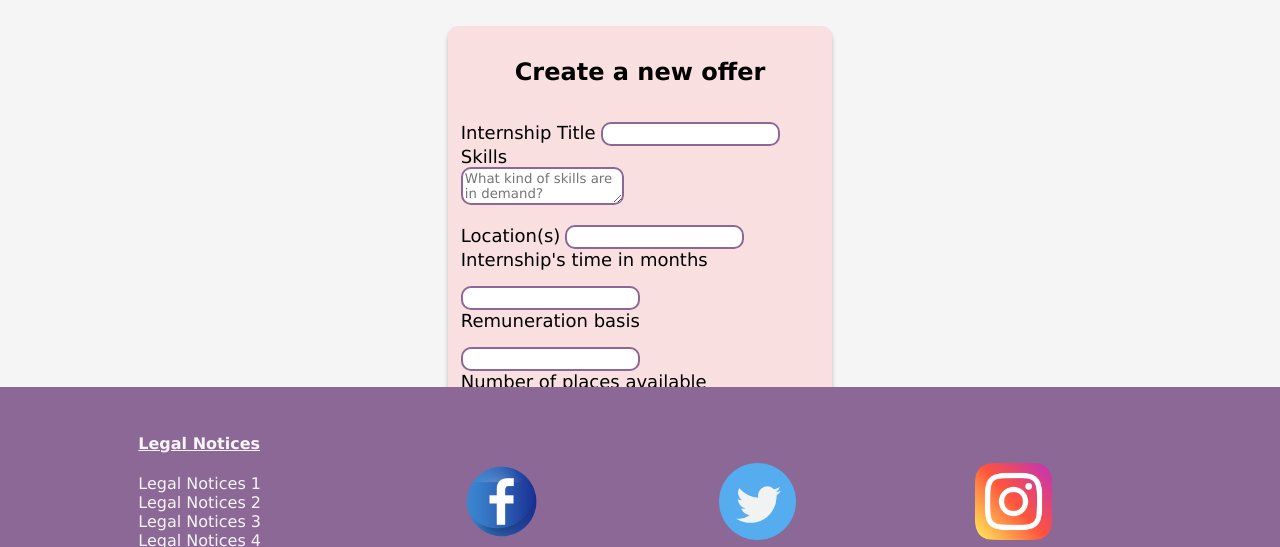
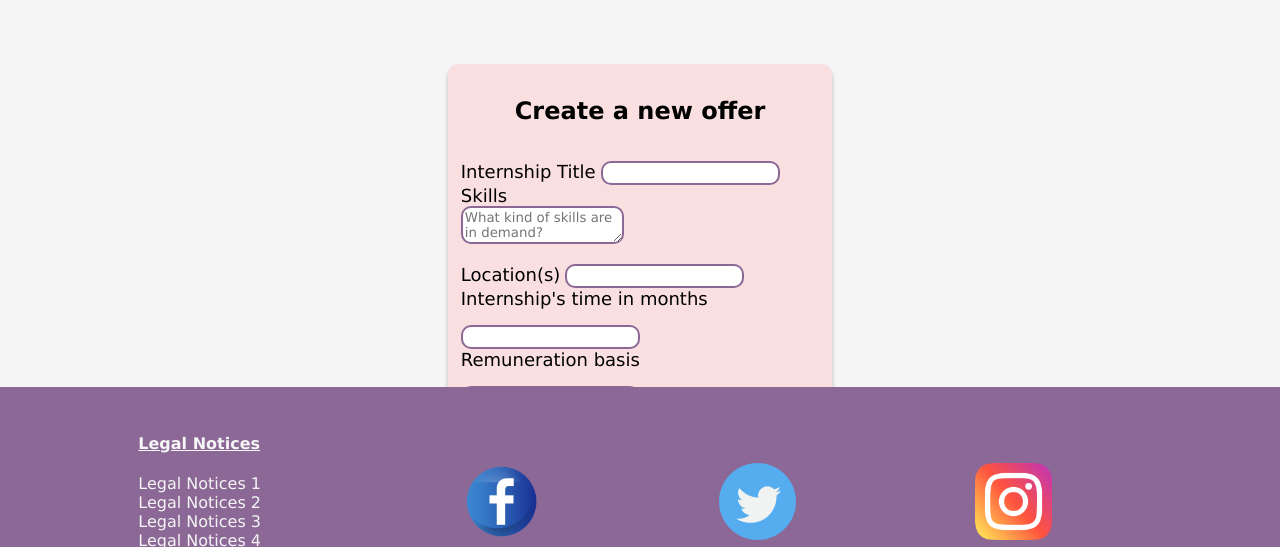
Before and after one commit to Maximcuynat/monstage, a PHP site: template View/ViewCreateOffer.php in a window 1280 px wide. Shown: the part 253-800 px from the top of the page. Run offline with PHP 8.4, Linux system fonts and the light colour scheme; the template is opened without the code that fills it, so the values that code supplies are empty.

Commit message:
margin top cadre offer

```diff
--- a/assets/css/generalStyle.css
+++ b/assets/css/generalStyle.css
@@ -85,7 +85,7 @@
 
 .Cadre_Offer
 {
-    margin-top: 2%;
+    margin-top: 5%;
     width: 30%;
 }
 
```
